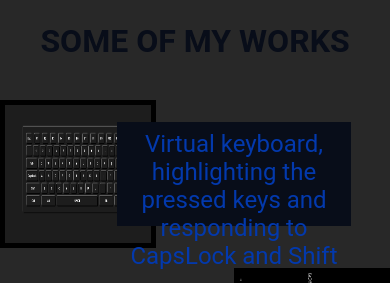
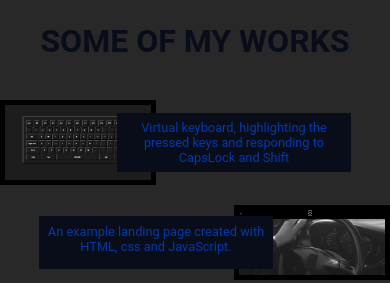
Before and after one commit to Chipsiarz/Chipsiarz.github.io, a plain HTML site: page index.html in a window 390 px wide. Shown: the part 1810-2093 px from the top of the page. Drawn offline with nearby package versions, Linux system fonts and the light colour scheme.

Commit message:
font size fix

```diff
--- a/styleMobile.css
+++ b/styleMobile.css
@@ -104,7 +104,7 @@
 
   .leftText,
   .rightText {
-    font-size: 0.8 rem;
+    font-size: 0.8rem;
   }
 
   .btnContainer {
```
